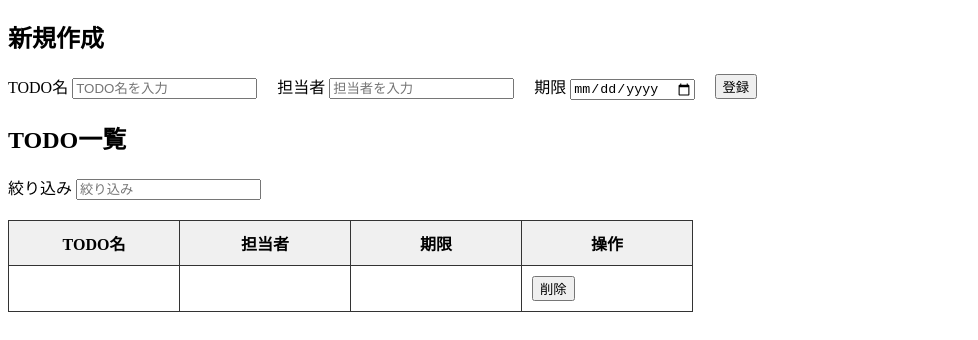
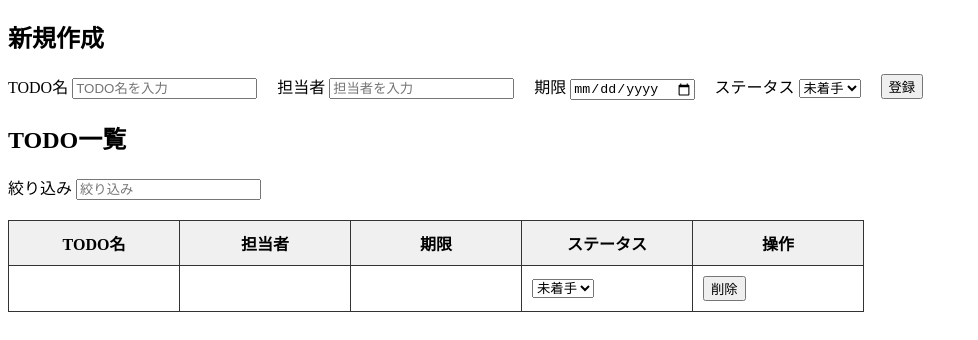
Before and after one commit to tslucky7/javascript-practice_daytra-webapp-frontend, a plain HTML site: page TODO-App/index.html in a window 1280 px wide. Both pictures are taken after a click on the button "登録". Shown: the part 70-410 px from the top of the page, without its empty margins (0-978 px from the left). Drawn offline with Linux system fonts and the light colour scheme.

Commit message:
ステータス機能の実装途中まで、todo追加後にステータスを変更し、新たなtodoを入れるとエラーが発生する

```diff
--- a/TODO-App/index.html
+++ b/TODO-App/index.html
@@ -26,6 +26,14 @@
           <input type="date" id="new-deadline" placeholder="期限を入力">
         </div>
         <div class="">
+          <label for="new-status">ステータス</label>
+          <select id="new-status">
+            <option value="未着手">未着手</option>
+            <option value="進行中">進行中</option>
+            <option value="完了">完了</option>
+          </select>
+        </div>
+        <div class="">
           <button id="register" type="button">登録</button>
         </div>
       </div>
@@ -43,6 +51,7 @@
             <th>TODO名</th>
             <th>担当者</th>
             <th>期限</th>
+            <th>ステータス</th>
             <th>操作</th>
           </tr>
         </thead>
--- a/TODO-App/js/script.js
+++ b/TODO-App/js/script.js
@@ -7,6 +7,7 @@ const registerNewTodo = () => {
   const newTodoName = document.getElementById("new-todo");
   const newPerson = document.getElementById("new-person");
   const newDeadline = document.getElementById("new-deadline");
+  const newStatus = document.getElementById("new-status");
 
   //TODOリストに新しいTODOを追加
   todoList.push({
@@ -14,6 +15,7 @@ const registerNewTodo = () => {
     todoName: newTodoName.value,
     person: newPerson.value,
     deadline: newDeadline.value,
+    status: newStatus,
   });
 };
 
@@ -51,6 +53,31 @@ const appendTodoListElem = () => {
       const deadlineTdElem = document.createElement("td");
       deadlineTdElem.textContent = todo.deadline;
 
+      //Statusのtd要素を作成
+      const statusTdElem = document.createElement("td");
+      // select要素を作成
+      const statusSelectElem = document.createElement("select");
+      // 選択肢を追加
+      const todoStatusOptions = Array.from(todo.status.options);
+      console.log(todoStatusOptions);
+      const statusOptions = todoStatusOptions.map(option => option.value);
+      statusOptions.forEach((_status) => {
+        const optionElem = document.createElement("option");
+        optionElem.value = _status;
+        optionElem.textContent = _status;
+        // デフォルト値を設定
+        if (_status === todo.status) {
+          optionElem.selected = true;
+        }
+        statusSelectElem.appendChild(optionElem);
+      });
+      // ステータス変更時にTODOリストを更新
+      statusSelectElem.addEventListener("change", (event) => {
+        todo.status = event.target.value; // 選択された値を更新
+      });
+
+      statusTdElem.appendChild(statusSelectElem);
+
       //削除のbutton要素を生成
       const removeButtonElem = document.createElement("button");
       removeButtonElem.textContent = "削除";
@@ -68,6 +95,7 @@ const appendTodoListElem = () => {
       trElem.appendChild(todoNameTdElem);
       trElem.appendChild(personTdElem);
       trElem.appendChild(deadlineTdElem);
+      trElem.appendChild(statusTdElem);
       trElem.appendChild(buttonTdElem);
 
       //tbody要素にtr要素を追加
```
